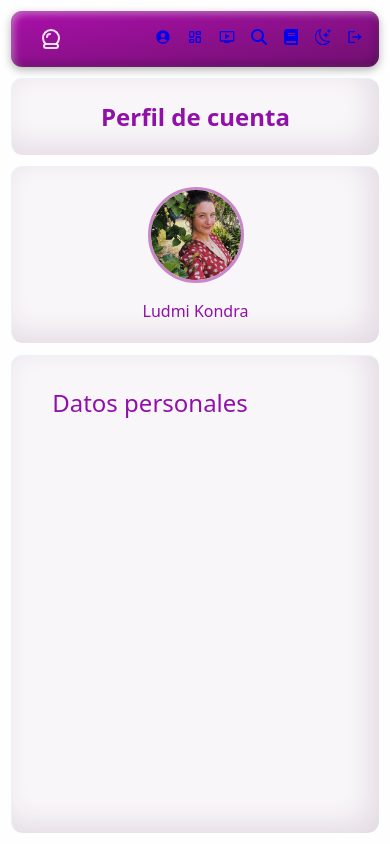
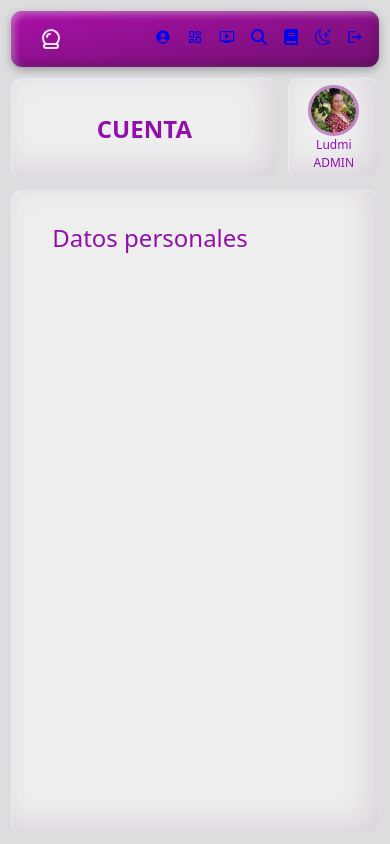
Before and after one commit to tomasjibaja/edb0.1, a React (Vite) app: page /account in a window 390 px wide. Built offline with nearby package versions, Linux system fonts and the light colour scheme.

Commit message:
un poco de estilo, colores

```diff
--- a/src/App.css
+++ b/src/App.css
@@ -7,7 +7,7 @@
 }
 
 .card {
-  background-color: rgba(99,10,99,.03);
+  background-color: rgba(255,255,255,.5);
   box-shadow: inset -9px -9px 30px rgba(70,20,70,.12);
   border-radius: .7rem;
   border-top: 1px solid rgba(220,235,250,.5);
--- a/src/components/ProfilePic.css
+++ b/src/components/ProfilePic.css
@@ -2,16 +2,22 @@
   display: flex;
   flex-direction: column;
   align-items: center;
-  justify-content: flex-end;
-  gap: 1rem;
-  padding: 20px 50px;
+  justify-content: center;
+  padding: 10px 20px;
   flex-grow: 0;
+  font-size: 12px;
 }
 
 .profile-pic > img {
-  width: 90px;
-  height: 90px;
+  width: 45px;
+  height: 45px;
   object-fit: cover;
   border-radius: 50%;
   border: 3px solid rgba(180,90,180,.7);
 }
+
+@media (max-width: 800px) {
+  .profile-pic {
+    width: 50px;
+  }
+}
--- a/src/components/ProfilePic.jsx
+++ b/src/components/ProfilePic.jsx
@@ -5,7 +5,8 @@ const ProfilePic = () => {
   return (
     <div className='profile-pic card'>
       <img src="./lu-bio.jpeg" alt="" />
-      <span>Ludmi Kondra</span>
+      <span>Ludmi</span>
+      <span>ADMIN</span>
     </div>
   )
 }
--- a/src/index.css
+++ b/src/index.css
@@ -5,7 +5,7 @@
 
   color-scheme: light dark;
   color: rgba(255, 255, 255, 0.87);
-  background-color: #fefefe;
+  background-color: #dddcde;
 
   font-synthesis: none;
   text-rendering: optimizeLegibility;
--- a/src/pages/Account.css
+++ b/src/pages/Account.css
@@ -14,6 +14,7 @@
 .account--top {
   display: flex;
   flex-direction: row;
+  height: 100px;
   align-items: top;
   justify-content: space-between;
   gap: .7rem;
@@ -36,6 +37,6 @@
 
 @media (max-width: 800px) {
   .account--top {
-    flex-direction: column;
+    height: 100px;
   }
 }
--- a/src/pages/Account.jsx
+++ b/src/pages/Account.jsx
@@ -7,7 +7,7 @@ const Account = () => {
     <div className='account'>
       <div className="account--top">
         <div className='account--title card'>
-          <h2>Perfil de cuenta</h2>
+          <h2>CUENTA</h2>
         </div>
         <ProfilePic />
       </div>
--- a/src/pages/Dashboard.css
+++ b/src/pages/Dashboard.css
@@ -14,6 +14,7 @@
 .dashboard--top {
   display: flex;
   flex-direction: row;
+  height: 100px;
   align-items: top;
   justify-content: space-between;
   gap: .7rem;
@@ -36,5 +37,6 @@
 @media (max-width: 800px) {
   .dashboard--top {
     flex-direction: column;
+    height: 200px;
   }
 }
```
